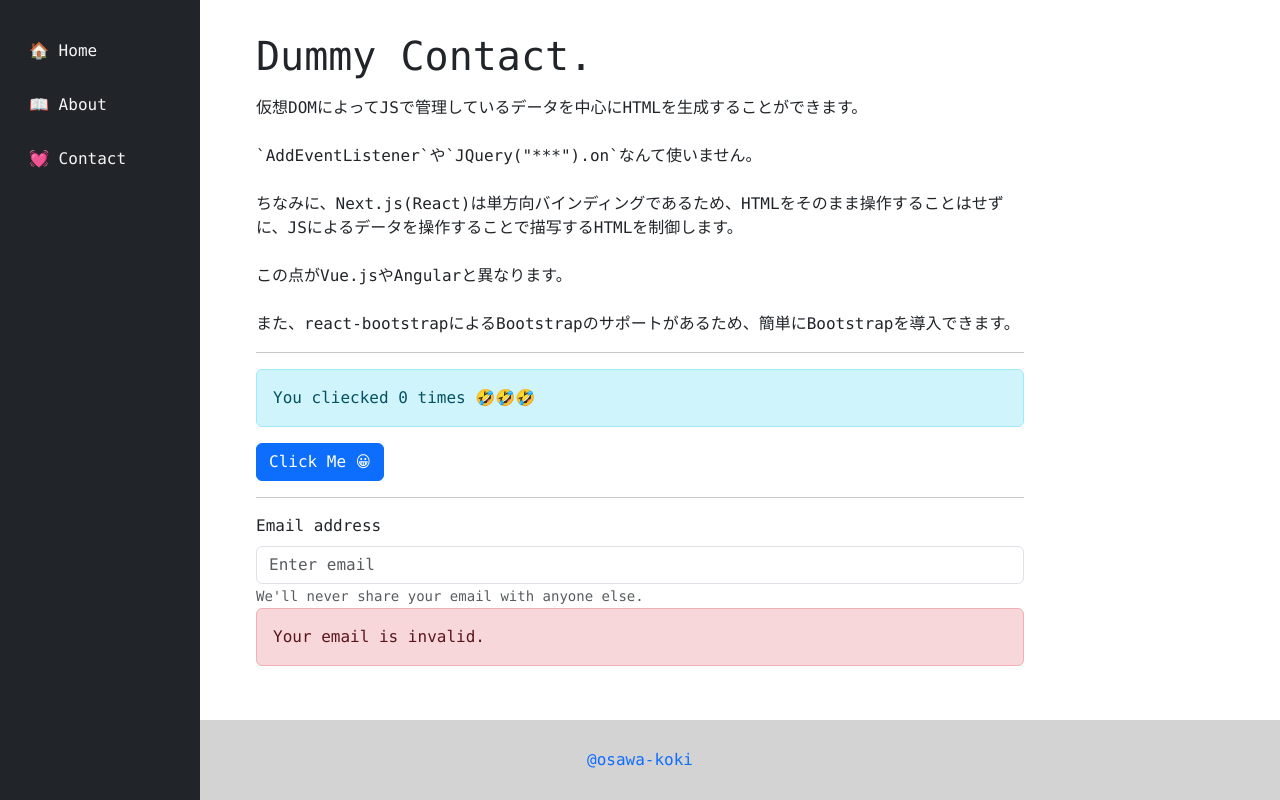
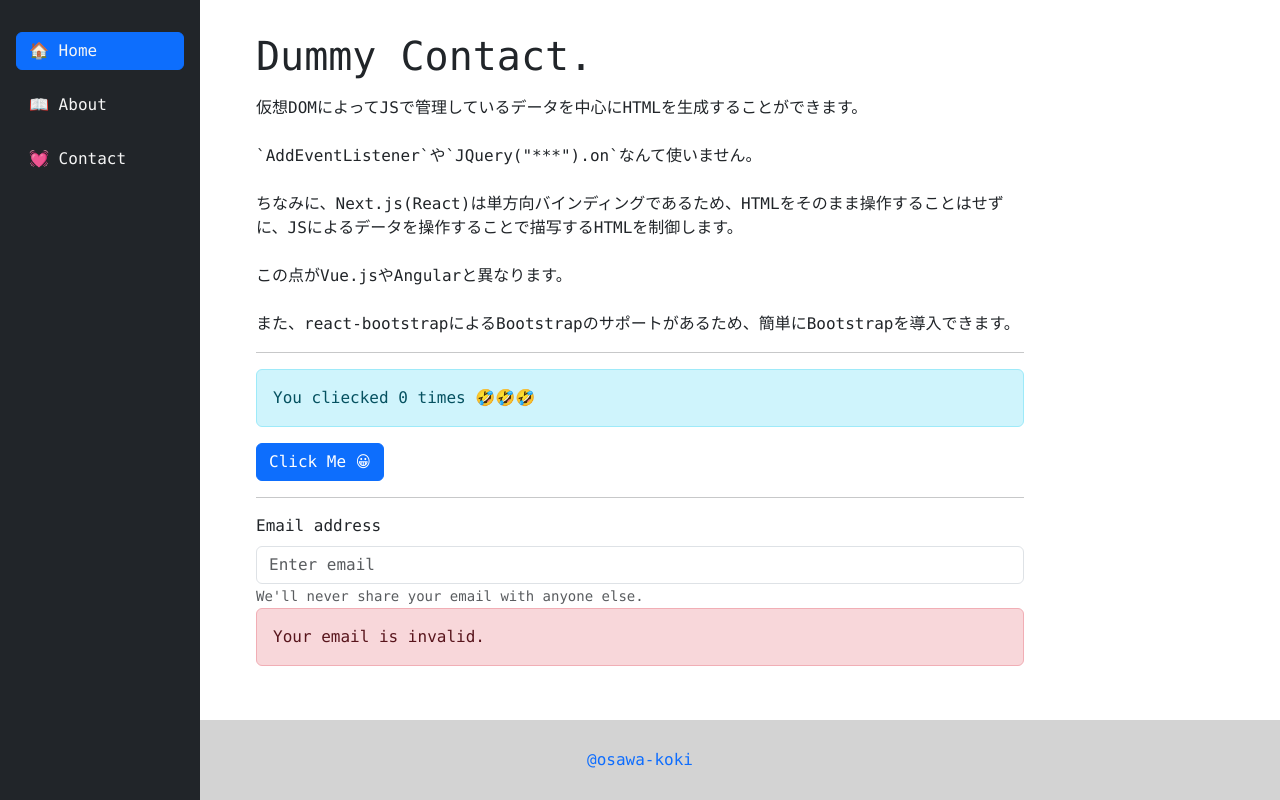
Before and after one commit to osawa-koki/nextjs-template, a Next.js app: page /contact in a window 1280 px wide. Built offline with nearby package versions, Linux system fonts and the light colour scheme.

Commit message:
現在選択されているページに関する表示バグの修正。

```diff
--- a/components/Menu.tsx
+++ b/components/Menu.tsx
@@ -6,15 +6,11 @@ import { BsGearFill } from 'react-icons/bs'
 import setting from '../setting'
 
 function Menu (): JSX.Element {
-  const [currentPage, setCurrentPage] = useState<string | null>(null)
+  const [currentPage, setCurrentPage] = useState<string>(pages[0].path)
   const [menuOpen, setMenuOpen] = useState<boolean>(false)
 
-  useEffect(() => {
-    setCurrentPage(window.location.pathname)
-  }, [])
-
-  const PageChanged = (): void => {
-    setCurrentPage(window.location.pathname)
+  const changePage = (page: string): void => {
+    setCurrentPage(page)
   }
 
   return (
@@ -26,11 +22,11 @@ function Menu (): JSX.Element {
               key={index}
               href={page.path}
               className={`btn ${
-                currentPage === `${setting.basePath}${page.path}`
+                currentPage === page.path
                   ? 'btn-primary'
                   : ''
               }`}
-              onClick={PageChanged}
+              onClick={() => {changePage(page.path)}}
             >
               {page.emoji}&nbsp;{page.name}
             </Link>
```
